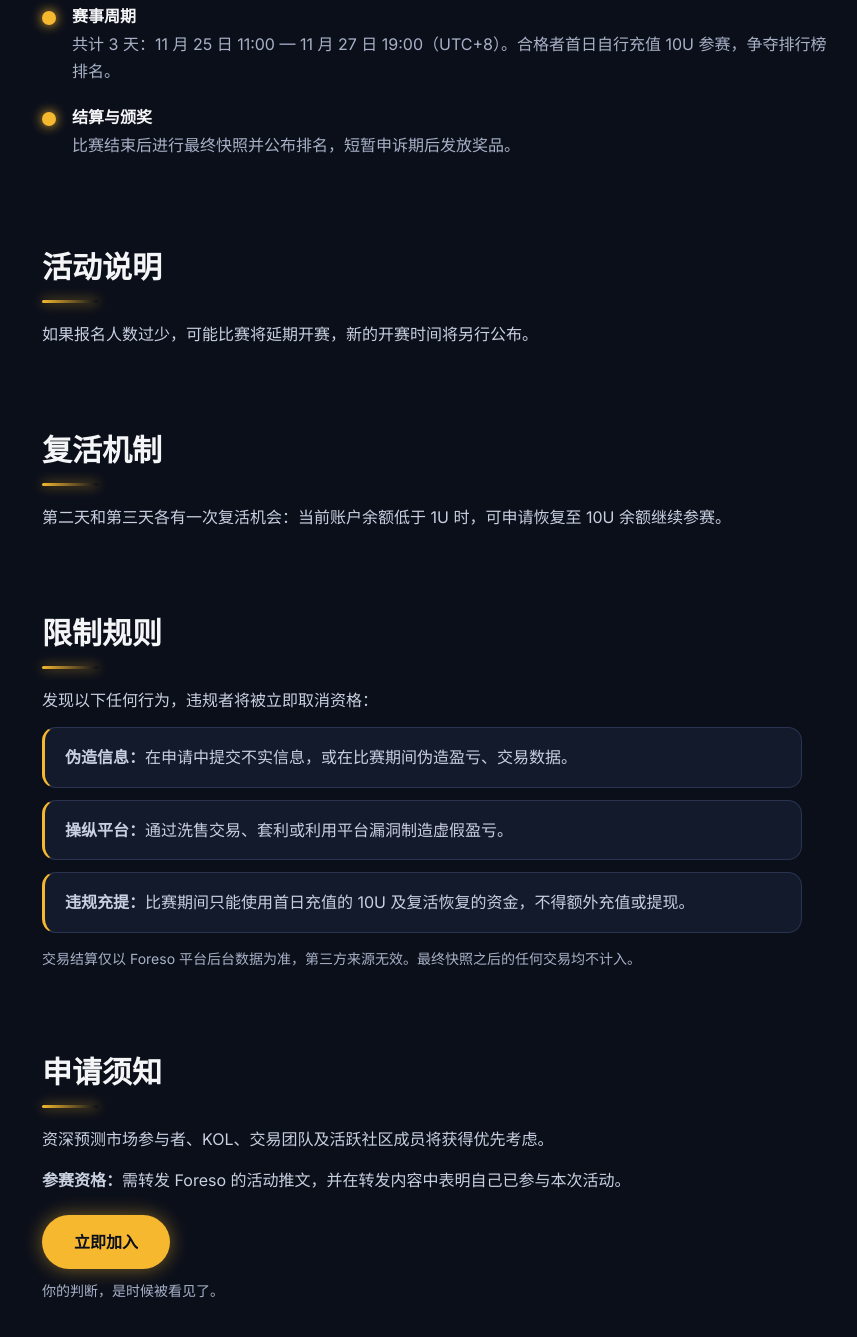
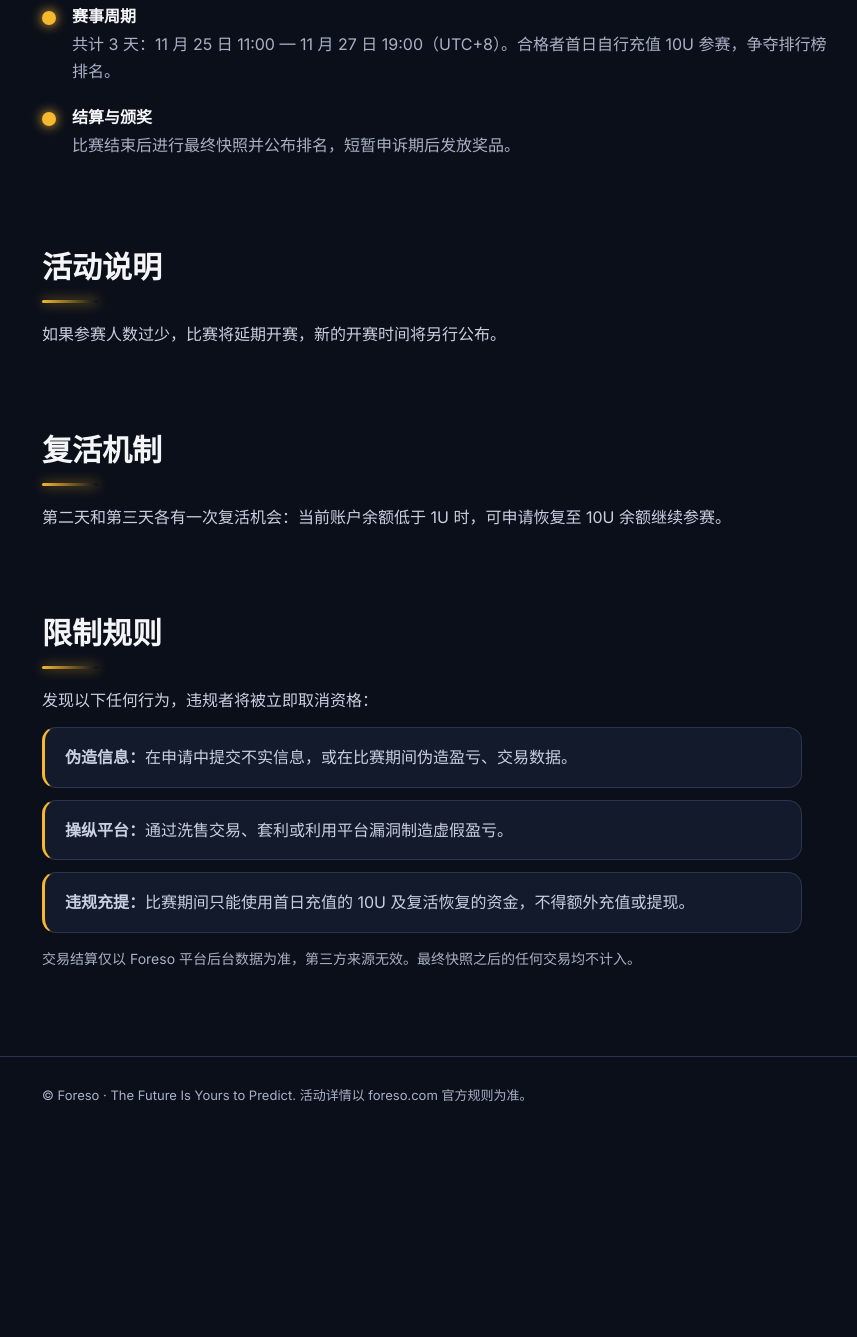
Before and after one commit to wangkingqq/gta6, a plain HTML site: page index.html in a window 1280 px wide. Shown: the part 2377-3714 px from the top of the page, without its empty margins (102-959 px from the left). After the commit the page ends 3523 px from the top, so only its background shows below. Drawn offline with Linux system fonts and the light colour scheme.

Commit message:
Add files via upload

```diff
--- a/index.html
+++ b/index.html
@@ -89,7 +89,7 @@ h2::after{content:"";display:block;width:56px;height:3px;margin-top:8px;border-r
 <canvas id="kline" aria-hidden="true"></canvas>
 <div class="kcap"><span class="zh">示意动画，非实时行情数据</span><span class="en">Illustrative animation, not live market data</span></div>
 </div>
-<div class="stats"><div class="stat"><b>50</b><span><span class="zh">入选预测玩家</span><span class="en">Selected players</span></span></div><div class="stat"><b>10U</b><span><span class="zh">参赛本金（首日自行充值）</span><span class="en">Entry capital (self-deposited on day 1)</span></span></div><div class="stat"><b>3</b><span><span class="zh">比赛天数</span><span class="en">Days of competition</span></span></div><div class="stat"><b>2</b><span><span class="zh">大奖 PS5 与 GTA VI</span><span class="en">Grand prizes: PS5 and GTA VI</span></span></div></div>
+<div class="stats"><div class="stat"><b>10U</b><span><span class="zh">参赛本金（首日自行充值）</span><span class="en">Entry capital (self-deposited on day 1)</span></span></div><div class="stat"><b>3</b><span><span class="zh">比赛天数</span><span class="en">Days of competition</span></span></div><div class="stat"><b>2</b><span><span class="zh">大奖 PS5 与 GTA VI</span><span class="en">Grand prizes: PS5 and GTA VI</span></span></div></div>
 
 <section><h2><span class="zh">活动规则</span><span class="en">How it works</span></h2>
 <p><span class="zh">你将与另外 49 名交易者同场竞技。首日自行充值 10U 参与比赛，所有人使用相同的参赛本金，确保公平竞争。</span><span class="en">You will compete against 49 other traders. On day one you deposit 10U yourself to enter, and everyone starts with the same capital, so the contest stays fair.</span></p>
@@ -106,7 +106,7 @@ h2::after{content:"";display:block;width:56px;height:3px;margin-top:8px;border-r
 <section><h2><span class="zh">活动时间线</span><span class="en">Timeline</span></h2><div class="step"><i></i><div><b><span class="zh">赛事周期</span><span class="en">Contest period</span></b><p><span class="zh">共计 3 天：11 月 25 日 11:00 — 11 月 27 日 19:00（UTC+8）。合格者首日自行充值 10U 参赛，争夺排行榜排名。</span><span class="en">3 days in total: Nov 25, 11:00 to Nov 27, 19:00 (UTC+8). Qualified players deposit 10U on day one and compete for leaderboard rankings.</span></p></div></div><div class="step"><i></i><div><b><span class="zh">结算与颁奖</span><span class="en">Settlement & prizes</span></b><p><span class="zh">比赛结束后进行最终快照并公布排名，短暂申诉期后发放奖品。</span><span class="en">A final snapshot is taken and rankings published; prizes go out after a short appeal period.</span></p></div></div></section>
 
 <section><h2><span class="zh">活动说明</span><span class="en">Notice</span></h2>
-<p><span class="zh">如果报名人数过少，可能比赛将延期开赛，新的开赛时间将另行公布。</span><span class="en">If fewer than 50 qualified players have been confirmed when the registration window closes, the contest start will be postponed and the new start date will be announced separately.</span></p></section>
+<p><span class="zh">如果参赛人数过少，比赛将延期开赛，新的开赛时间将另行公布。</span><span class="en">If too few players take part, the contest start will be postponed and the new start date will be announced separately.</span></p></section>
 
 <section><h2><span class="zh">复活机制</span><span class="en">Revival</span></h2>
 <p><span class="zh">第二天和第三天各有一次复活机会：当前账户余额低于 1U 时，可申请恢复至 10U 余额继续参赛。</span><span class="en">Players get one revival on day 2 and one on day 3: if your current balance is below 1U, you can apply to have it restored to 10U and keep competing.</span></p></section>
@@ -120,12 +120,6 @@ h2::after{content:"";display:block;width:56px;height:3px;margin-top:8px;border-r
 </ul>
 <p class="note" style="margin-top:14px"><span class="zh">交易结算仅以 Foreso 平台后台数据为准，第三方来源无效。最终快照之后的任何交易均不计入。</span><span class="en">Settlement is based solely on Foreso’s backend data; third-party sources are not valid. Trades after the final snapshot do not count.</span></p></section>
 
-<section id="apply"><h2><span class="zh">申请须知</span><span class="en">Apply</span></h2>
-<p><span class="zh">资深预测市场参与者、KOL、交易团队及活跃社区成员将获得优先考虑。</span><span class="en">Experienced prediction-market players, KOLs, trading teams and active community members get priority.</span></p>
-<p><span class="zh"><b>参赛资格：</b>需转发 Foreso 的活动推文，并在转发内容中表明自己已参与本次活动。</span><span class="en"><b>Eligibility:</b> repost Foreso’s campaign tweet and state in your repost that you are taking part in the challenge.</span></p>
-
-<p style="margin:22px 0 0"><a class="btn" href="https://www.foreso.com" target="_blank" rel="noopener noreferrer"><span class="zh">立即加入</span><span class="en">Join now</span></a></p>
-<p class="note" style="margin-top:10px"><span class="zh">你的判断，是时候被看见了。</span><span class="en">Your judgment deserves to be seen.</span></p></section>
 </main>
 <footer><div class="wrap">© Foreso · The Future Is Yours to Predict. <span class="zh">活动详情以 foreso.com 官方规则为准。</span><span class="en">Campaign details are subject to the official rules on foreso.com.</span></div></footer>
 <script>
```
